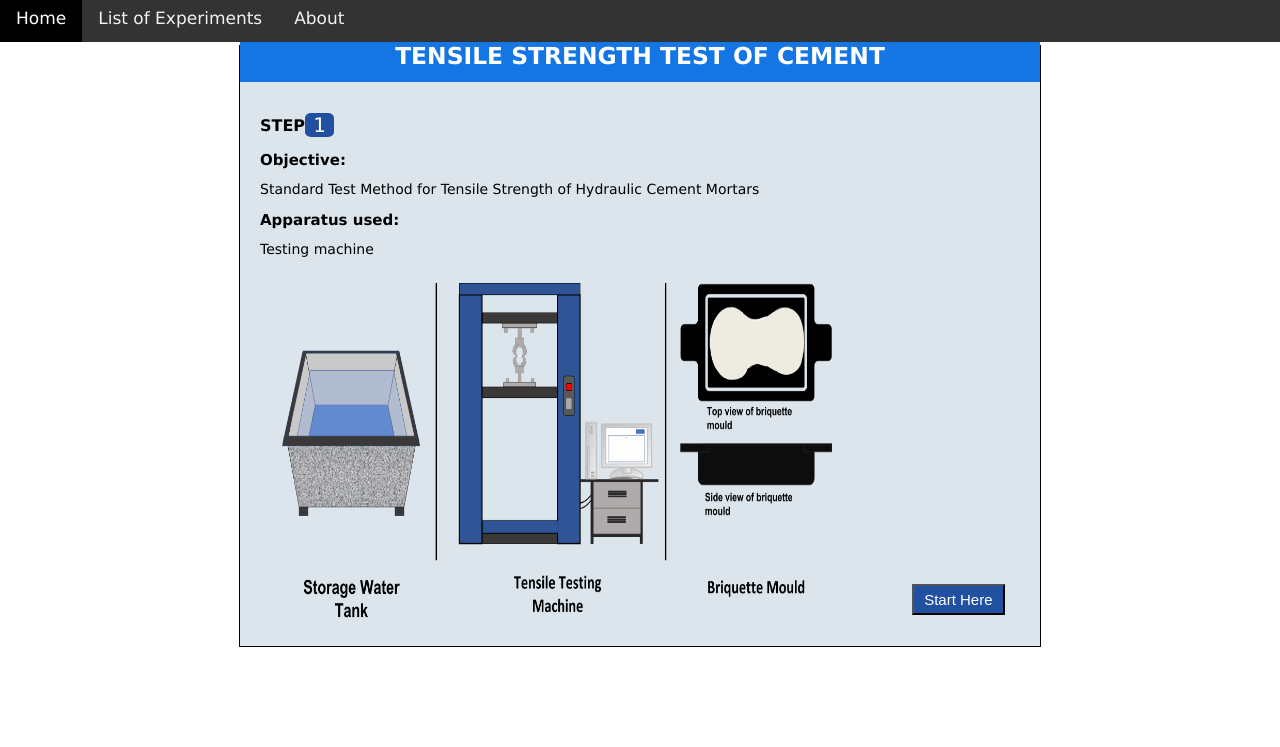
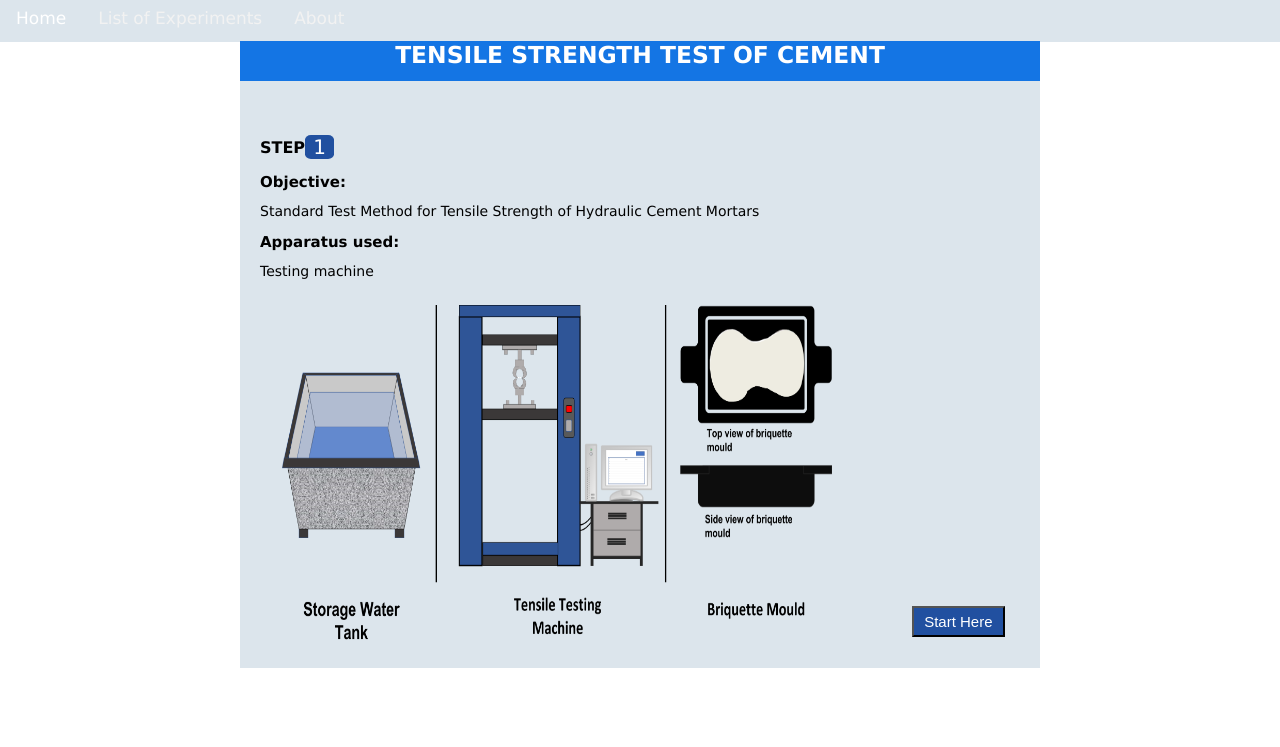
Before and after one commit to virtual-labs/exp-tensile-strength-dei, a plain HTML site: page experiment/simulation/index.html in a window 1280 px wide. Shown: the part 116-863 px from the top of the page. Before the commit the page ends 842 px from the top, so only its background shows below. Drawn offline with Linux system fonts and the light colour scheme.

Commit message:
nav bar color changed

```diff
--- a/experiment/simulation/css/style.css
+++ b/experiment/simulation/css/style.css
@@ -82,7 +82,7 @@
 
 	width:800px;
 
-	border:solid 1px;
+	/* border:solid 1px; */
 
 	background-color: #dce5ec;
 }
@@ -101,7 +101,7 @@
 
 	width:800px;
 
-	border:solid 1px;
+	/* border:solid 1px; */
 
 	background-color: #dce5ec;
 }
@@ -172,7 +172,7 @@
 }
 
 .topnav {
-    background-color: #333;
+    background-color: #dce5ec;
     overflow: hidden;
 }
 
@@ -194,7 +194,7 @@
 
 /* Add a color to the active/current link */
 .topnav a.active {
-    background-color: black;
+    background-color: #dce5ec;
     color: white;
 }
 
```
